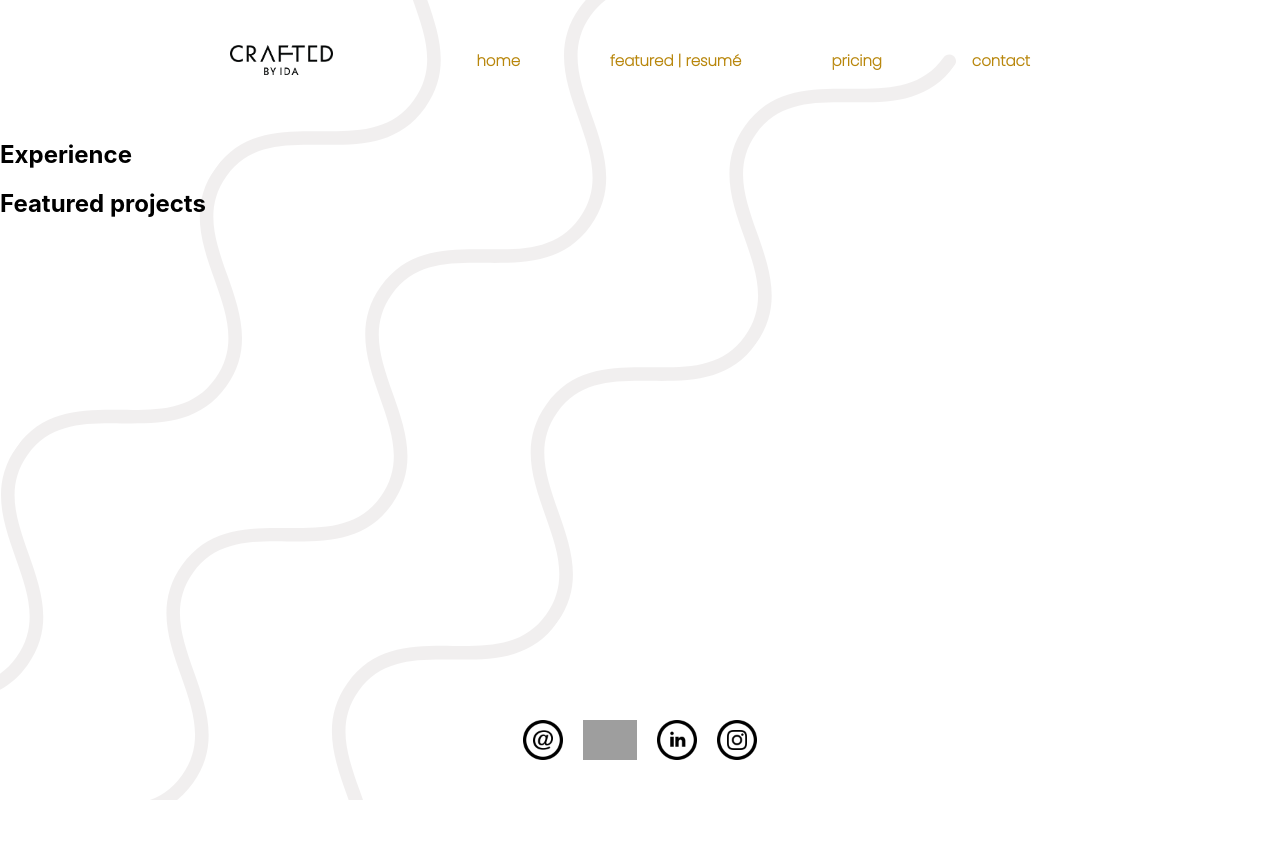
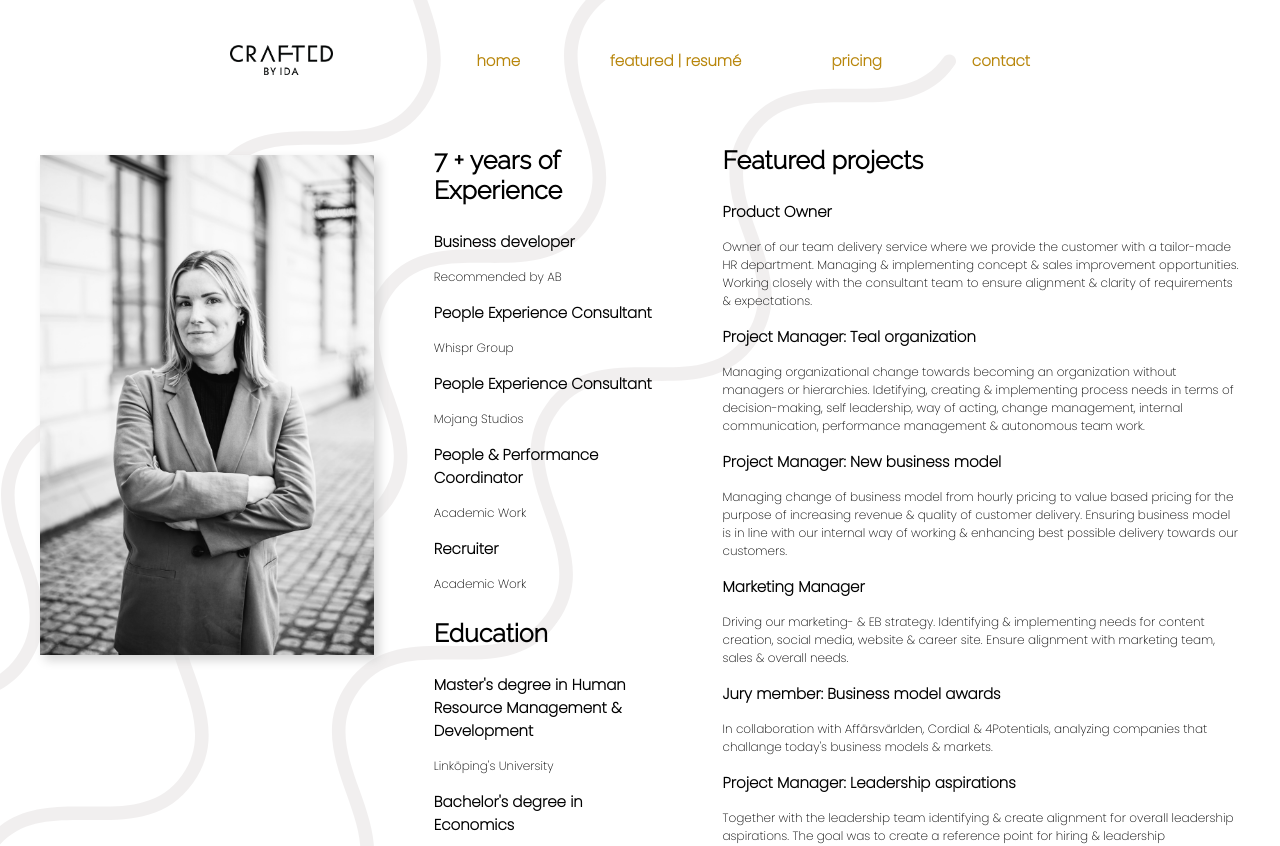
Before and after one commit to Idautterstrom/idautterstrom, a React (Create React App) app: page /resume in a window 1280 px wide. Shown: the top 846 px of the page. Before the commit the page ends 800 px from the top, so only its background shows below. Built offline with nearby package versions, Linux system fonts and the light colour scheme; grey boxes are pictures that could not be loaded.

Commit message:
animation

```diff
--- a/src/components/header.js
+++ b/src/components/header.js
@@ -20,6 +20,20 @@ const Box = styled.div`
   position: absolute;
   justify-content: center;
   margin-left: 10px;
+  animation: animation 2s ease-out;
+  #slide-in {
+    text-align: center;
+    color: #fff;
+  }
+  @keyframes animation {
+    0% {
+      opacity: 0;
+      left: -700px;
+    }
+    100% {
+      left: 0;
+    }
+  }
   @media (min-width: 768px) {
     align-items: left;
     margin-left: 70px;
--- a/src/components/pages/featured.js
+++ b/src/components/pages/featured.js
@@ -22,10 +22,11 @@ const InfoText = styled.p`
   font-family: "raleway", serif;
   font-size: 60px;
   text-align: center;
+  text-shadow: 2px 2px lightgray;
 `;
 
 const Arrow = styled.p`
-  font-size: 80px;
+  font-size: 100px;
   text-align: center;
   transform: scale(1);
   animation: pulse 2s infinite;
@@ -76,7 +77,7 @@ const Container = styled.a`
 
 const Header = styled.p`
   font-family: "poppins", serif;
-  font-size: 12px;
+  font-size: 15px;
   text-align: center;
   font-weight: bold;
   color: black;
--- a/src/components/pages/subpages/resume.js
+++ b/src/components/pages/subpages/resume.js
@@ -1,15 +1,136 @@
 import React from "react";
+import styled from "styled-components";
+import Img from "../../../img/jag.jpg";
+
+const Section = styled.section`
+  display: grid;
+  grid-template-columns: 1fr 1fr 1fr 1fr;
+  grid-gap: 60px;
+  margin-left: 40px;
+  margin-right: 40px;
+`;
+
+const Picture = styled.div`
+  display: flex;
+  margin-top: 35px;
+  height: 500px;
+  box-shadow: 5px 5px 10px lightgray;
+`;
+
+const Header = styled.p`
+  display: grid;
+  font-family: "raleway", serif;
+  font-size: 25px;
+  font-weight: bold;
+`;
+
+const Title = styled.p`
+  font-family: "poppins", serif;
+  font-weight: bold;
+  font-size: 15px;
+`;
+
+const Company = styled.p`
+  font-family: "poppins", serif;
+  font-size: 12px;
+`;
+
+const FeaturedProjects = styled.div`
+  grid-column: span 2;
+`;
+
+const Container = styled.div``;
 
 const Resume = () => {
   return (
-    <section>
+    <Section>
+      <Picture>
+        <img src={Img} alt="me" />
+      </Picture>
       <div>
-        <h1>Experience</h1>
+        <Header>7 + years of Experience</Header>
+        <Container>
+          <Title>Business developer</Title>
+          <Company>Recommended by AB</Company>
+          <Title>People Experience Consultant</Title>
+          <Company>Whispr Group</Company>
+          <Title>People Experience Consultant</Title>
+          <Company>Mojang Studios</Company>
+          <Title>People & Performance Coordinator</Title>
+          <Company>Academic Work</Company>
+          <Title>Recruiter</Title>
+          <Company>Academic Work</Company>
+        </Container>
+        <div>
+          <Header>Education</Header>
+          <div>
+            <Title>
+              Master's degree in Human Resource Management & Development
+            </Title>
+            <Company>Linköping's University</Company>
+            <Title>Bachelor's degree in Economics</Title>
+            <Company>Mälardalen's University</Company>
+            <Title>Frontend development bootcamp</Title>
+            <Company>Technigo</Company>
+          </div>
+        </div>
       </div>
-      <div>
-        <h1>Featured projects</h1>
-      </div>
-    </section>
+
+      <FeaturedProjects>
+        <Header>Featured projects</Header>
+        <div>
+          <Title>Product Owner</Title>
+          <Company>
+            Owner of our team delivery service where we provide the customer
+            with a tailor-made HR department. Managing & implementing concept &
+            sales improvement opportunities. Working closely with the consultant
+            team to ensure alignment & clarity of requirements & expectations.
+          </Company>
+          <Title>Project Manager: Teal organization</Title>
+          <Company>
+            Managing organizational change towards becoming an organization
+            without managers or hierarchies. Idetifying, creating & implementing
+            process needs in terms of decision-making, self leadership, way of
+            acting, change management, internal communication, performance
+            management & autonomous team work.
+          </Company>
+          <Title>Project Manager: New business model</Title>
+          <Company>
+            Managing change of business model from hourly pricing to value based
+            pricing for the purpose of increasing revenue & quality of customer
+            delivery. Ensuring business model is in line with our internal way
+            of working & enhancing best possible delivery towards our customers.
+          </Company>
+          <Title>Marketing Manager</Title>
+          <Company>
+            Driving our marketing- & EB strategy. Identifying & implementing
+            needs for content creation, social media, website & career site.
+            Ensure alignment with marketing team, sales & overall needs.
+          </Company>
+          <Title>Jury member: Business model awards</Title>
+          <Company>
+            In collaboration with Affärsvärlden, Cordial & 4Potentials,
+            analyzing companies that challange today's business models &
+            markets.
+          </Company>
+          <Title>Project Manager: Leadership aspirations</Title>
+          <Company>
+            Together with the leadership team identifying & create alignment for
+            overall leadership aspirations. The goal was to create a reference
+            point for hiring & leadership performance, as well as increasing the
+            commitment for improvement & expectations of leaders at Mojang
+            Studios.
+          </Company>
+          <Title>Project Manager: Value-driven recruitment</Title>
+          <Company>
+            Designing & implementing a value-driven recruitment organization for
+            Mojang Studios. The work included identifying needs for & improving
+            the recruitment process, educate & coach hiring teams in the new
+            process, as well as value-driven & bias free recruitment.
+          </Company>
+        </div>
+      </FeaturedProjects>
+    </Section>
   );
 };
 
--- a/src/components/pages/subpages/webdev.js
+++ b/src/components/pages/subpages/webdev.js
@@ -1,9 +1,54 @@
 import React from "react";
+import styled from "styled-components";
 
+const Section = styled.section`
+  display: grid;
+  grid-template-columns: 1fr 1fr;
+  grid-gap: 40px;
+  margin-left: 40px;
+  margin-right: 40px;
+`;
+
+const Container = styled.a`
+  display: flex;
+  flex-direction: column;
+  text-decoration: none;
+  justify-content: center;
+  padding: 20px;
+  height: 300px;
+  box-shadow: 5px 5px 10px lightgray;
+  transform: scale(1);
+  animation: pulse 2s infinite;
+  &:hover {
+    animation-name: bounce;
+    animation-timing-function: ease;
+  }
+  @keyframes bounce {
+    0%   { transform: translateY(0); }
+    50%  { transform: translateY(-20px); }
+    100% { transform: translateY(0); }
+  }
+  }
+`;
+
+const Text = styled.p`
+  font-family: "poppins", serif;
+  font-size: 25px;
+  text-align: center;
+  font-weight: bold;
+  color: black;
+`;
 
 const Webdev = () => {
   return (
-   <div></div>
+    <Section>
+      <Container>
+        <Text>Rhodin Consulting & Coaching</Text>
+      </Container>
+      <Container>
+        <Text>XXX</Text>
+      </Container>
+    </Section>
   );
 };
 
```
Also changed, not shown: src/img/Urban.jpeg (added), src/img/jag.jpg (added).
